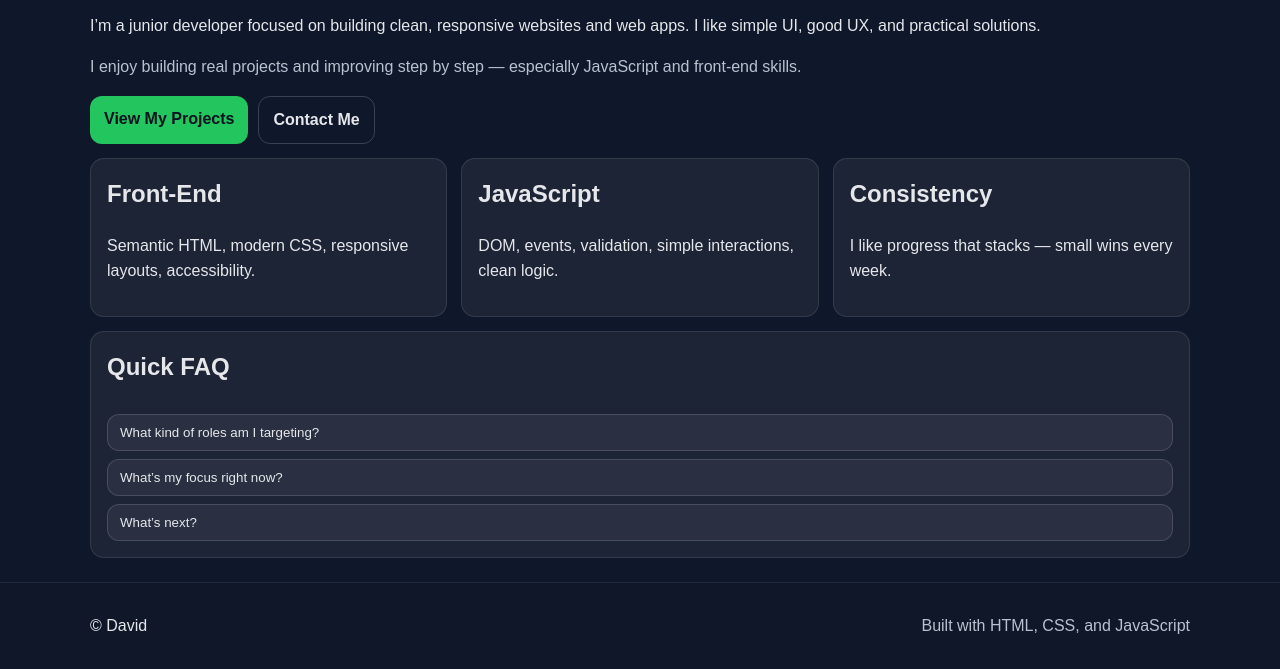
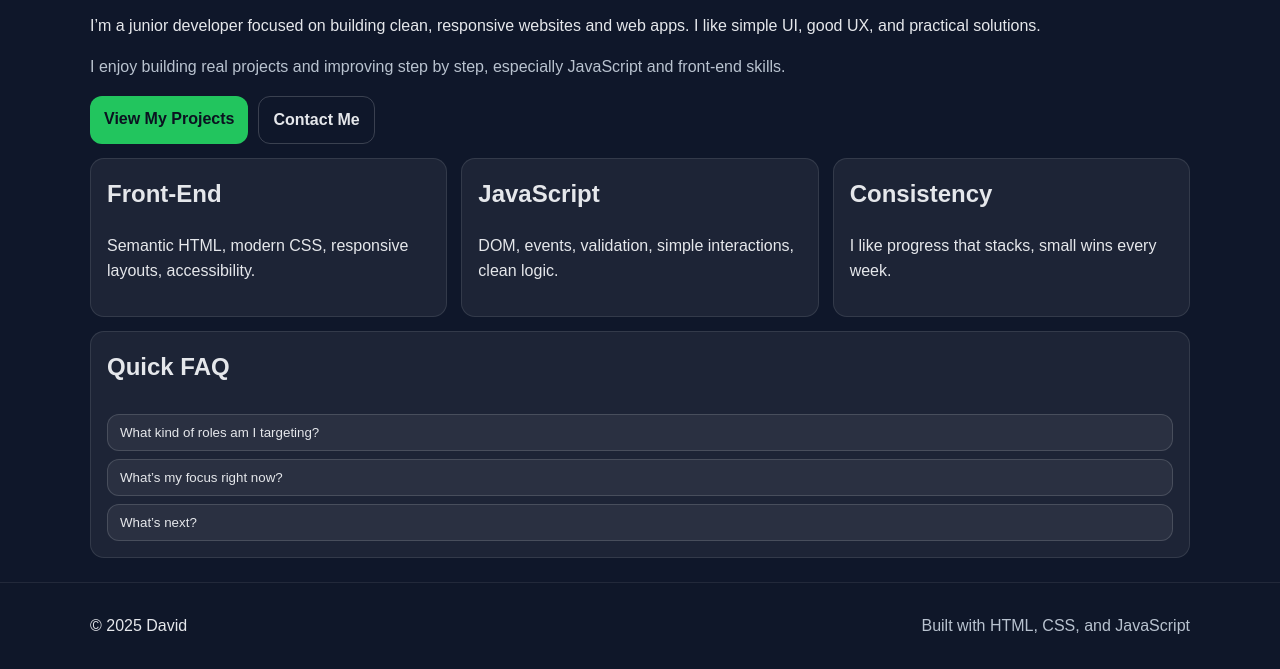
Before and after one commit to Davidngdev/final, a plain HTML site: page index.html in a window 1280 px wide. Shown: the part 161-830 px from the top of the page. Drawn offline with Linux system fonts and the light colour scheme.

Commit message:
Fix HTML encoding issues in index.html

```diff
--- a/index.html
+++ b/index.html
@@ -5,7 +5,7 @@
   <meta name="viewport" content="width=device-width, initial-scale=1.0" />
   <title>Home | David Portfolio</title>
   <link rel="stylesheet" href="styles.css">
-  <script defer src="js/script.js"></script>
+  <script defer src="script.js"></script>
 </head>
 <body>
   <a class="skip-link" href="#main">Skip to content</a>
@@ -41,7 +41,7 @@
         I like simple UI, good UX, and practical solutions.
       </p>
       <p class="muted">
-        I enjoy building real projects and improving step by step — especially JavaScript and front-end skills.
+        I enjoy building real projects and improving step by step, especially JavaScript and front-end skills.
       </p>
 
       <div class="hero-actions">
@@ -63,7 +63,7 @@
 
       <article class="card">
         <h2>Consistency</h2>
-        <p>I like progress that stacks — small wins every week.</p>
+        <p>I like progress that stacks, small wins every week.</p>
       </article>
     </section>
 
```
